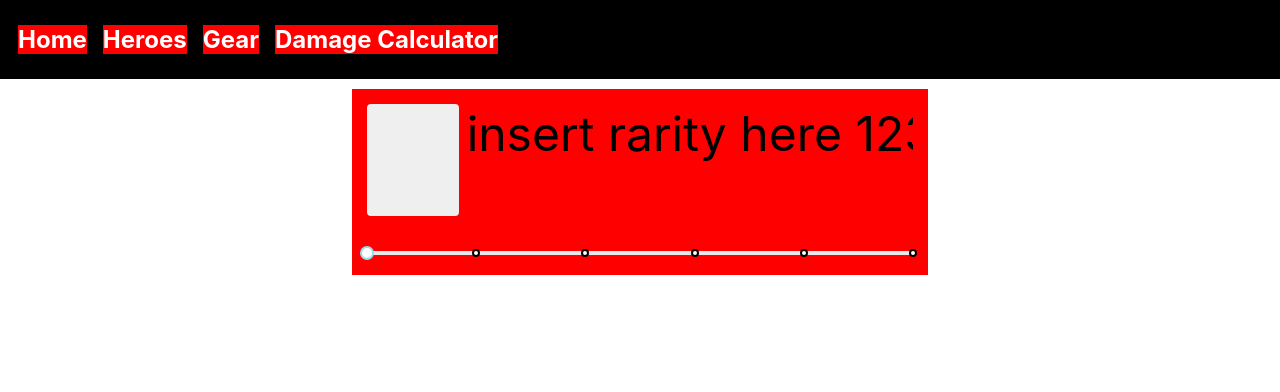
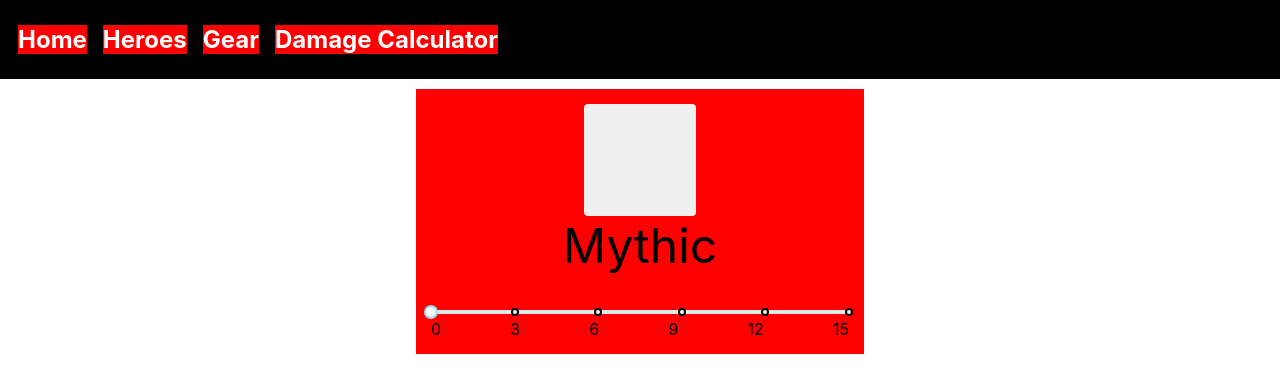
Before and after one commit to Cameronl14320/epic7-helper, a Next.js app: page /Gear/gear in a window 1280 px wide. Shown: the top 392 px of the page. Built offline with nearby package versions, Linux system fonts and the light colour scheme.

Commit message:
Slider stylized

```diff
--- a/pages/Gear/gear.tsx
+++ b/pages/Gear/gear.tsx
@@ -1,7 +1,8 @@
 import React from 'react'
 import { Box, Text, Button } from 'rebass'
-import Slider from 'rc-slider';
-import 'rc-slider/assets/index.css';
+import {Label} from '@rebass/forms'
+import Slider from 'rc-slider'
+import 'rc-slider/assets/index.css'
 import theme from '../../styles/theme'
 
 
@@ -17,20 +18,18 @@ const gearStyle = {
         display: 'grid',
         color: 'black',
         background: theme.colors.test,
-        width: ['90vw', '80vw', '45vw'],
+        width: ['90vw', '80vw', '35vw'],
 
         firstRow: {
-            display: 'flex',
-            columnGap: '0px',
             gridRow: '1',
             margin: '15px',
             whiteSpace: 'nowrap',
             overflow: 'hidden',
+            justifyContent: 'center',
 
             rarityContainer: {
-                display: 'inline-flex',
-                gridRow: '1',
-                gridColumn: '1',
+                display: 'flex',
+                justifyContent: 'center',
                 rarityIcon: {
                     width: ['5em', '6em', '7em'],
                     height: ['5em', '6em', '7em'],
@@ -38,17 +37,14 @@ const gearStyle = {
             },
 
             gearText: {
-                marginLeft: 2,
-                display: 'inline',
-                gridRow: '1',
-                gridColumn: '2',
+                display: 'block',
+                textAlign: 'center',
                 color: 'black',
                 fontSize: [5, 6],
             }
         },
 
         secondRow: {
-            gridColumn: '1',
             gridRow: '2',
             margin: '15px',
         }
@@ -65,7 +61,7 @@ export default function Gear() {
                         <Button className="rarityIcon" sx={gearStyle.grid.firstRow.rarityContainer.rarityIcon}/>
                     </Box>
                     <Box className="gearText" sx={gearStyle.grid.firstRow.gearText}>
-                        insert rarity here 123123
+                        Mythic
                     </Box>
                 </Box>
 
@@ -79,6 +75,17 @@ export default function Gear() {
                             dotStyle={{borderColor: 'black'}}
                             activeDotStyle={{borderColor: 'blue'}}
                         />
+                        <Box sx={{
+                            display: 'flex',
+                            justifyContent: 'space-between'
+                        }}>
+                            <Text>0</Text>
+                            <Text>3</Text>
+                            <Text>6</Text>
+                            <Text>9</Text>
+                            <Text>12</Text>
+                            <Text>15</Text>
+                        </Box>
                     </Box>
                 </Box>
             </Box>
--- a/styles/slider.css
+++ /dev/null
@@ -1,254 +0,0 @@
-.rc-slider {
-    position: relative;
-    height: 14px;
-    padding: 5px 0;
-    width: 100%;
-    border-radius: 6px;
-    touch-action: none;
-    box-sizing: border-box;
-    -webkit-tap-highlight-color: rgba(0, 0, 0, 0);
-  }
-  .rc-slider * {
-    box-sizing: border-box;
-    -webkit-tap-highlight-color: rgba(0, 0, 0, 0);
-  }
-  .rc-slider-rail {
-    position: absolute;
-    width: 100%;
-    background-color: #e9e9e9;
-    height: 4px;
-    border-radius: 6px;
-  }
-  .rc-slider-track {
-    position: absolute;
-    left: 0;
-    height: 4px;
-    border-radius: 6px;
-    background-color: #abe2fb;
-  }
-  .rc-slider-handle {
-    position: absolute;
-    width: 14px;
-    height: 14px;
-    cursor: pointer;
-    cursor: -webkit-grab;
-    margin-top: -5px;
-    cursor: grab;
-    border-radius: 50%;
-    border: solid 2px #96dbfa;
-    background-color: #fff;
-    touch-action: pan-x;
-  }
-  .rc-slider-handle-dragging.rc-slider-handle-dragging.rc-slider-handle-dragging {
-    border-color: #57c5f7;
-    box-shadow: 0 0 0 5px #96dbfa;
-  }
-  .rc-slider-handle:focus {
-    outline: none;
-  }
-  .rc-slider-handle-click-focused:focus {
-    border-color: #96dbfa;
-    box-shadow: unset;
-  }
-  .rc-slider-handle:hover {
-    border-color: #57c5f7;
-  }
-  .rc-slider-handle:active {
-    border-color: #57c5f7;
-    box-shadow: 0 0 5px #57c5f7;
-    cursor: -webkit-grabbing;
-    cursor: grabbing;
-  }
-  .rc-slider-mark {
-    position: absolute;
-    top: 18px;
-    left: 0;
-    width: 100%;
-    font-size: 12px;
-  }
-  .rc-slider-mark-text {
-    position: absolute;
-    display: inline-block;
-    vertical-align: middle;
-    text-align: center;
-    cursor: pointer;
-    color: #999;
-  }
-  .rc-slider-mark-text-active {
-    color: #666;
-  }
-  .rc-slider-step {
-    position: absolute;
-    width: 100%;
-    height: 4px;
-    background: transparent;
-  }
-  .rc-slider-dot {
-    position: absolute;
-    bottom: -2px;
-    margin-left: -4px;
-    width: 8px;
-    height: 8px;
-    border: 2px solid #e9e9e9;
-    background-color: #fff;
-    cursor: pointer;
-    border-radius: 50%;
-    vertical-align: middle;
-  }
-  .rc-slider-dot-active {
-    border-color: #96dbfa;
-  }
-  .rc-slider-dot-reverse {
-    margin-right: -4px;
-  }
-  .rc-slider-disabled {
-    background-color: #e9e9e9;
-  }
-  .rc-slider-disabled .rc-slider-track {
-    background-color: #ccc;
-  }
-  .rc-slider-disabled .rc-slider-handle,
-  .rc-slider-disabled .rc-slider-dot {
-    border-color: #ccc;
-    box-shadow: none;
-    background-color: #fff;
-    cursor: not-allowed;
-  }
-  .rc-slider-disabled .rc-slider-mark-text,
-  .rc-slider-disabled .rc-slider-dot {
-    cursor: not-allowed !important;
-  }
-  .rc-slider-vertical {
-    width: 14px;
-    height: 100%;
-    padding: 0 5px;
-  }
-  .rc-slider-vertical .rc-slider-rail {
-    height: 100%;
-    width: 4px;
-  }
-  .rc-slider-vertical .rc-slider-track {
-    left: 5px;
-    bottom: 0;
-    width: 4px;
-  }
-  .rc-slider-vertical .rc-slider-handle {
-    margin-left: -5px;
-    touch-action: pan-y;
-  }
-  .rc-slider-vertical .rc-slider-mark {
-    top: 0;
-    left: 18px;
-    height: 100%;
-  }
-  .rc-slider-vertical .rc-slider-step {
-    height: 100%;
-    width: 4px;
-  }
-  .rc-slider-vertical .rc-slider-dot {
-    left: 2px;
-    margin-bottom: -4px;
-  }
-  .rc-slider-vertical .rc-slider-dot:first-child {
-    margin-bottom: -4px;
-  }
-  .rc-slider-vertical .rc-slider-dot:last-child {
-    margin-bottom: -4px;
-  }
-  .rc-slider-tooltip-zoom-down-enter,
-  .rc-slider-tooltip-zoom-down-appear {
-    animation-duration: 0.3s;
-    animation-fill-mode: both;
-    display: block !important;
-    animation-play-state: paused;
-  }
-  .rc-slider-tooltip-zoom-down-leave {
-    animation-duration: 0.3s;
-    animation-fill-mode: both;
-    display: block !important;
-    animation-play-state: paused;
-  }
-  .rc-slider-tooltip-zoom-down-enter.rc-slider-tooltip-zoom-down-enter-active,
-  .rc-slider-tooltip-zoom-down-appear.rc-slider-tooltip-zoom-down-appear-active {
-    animation-name: rcSliderTooltipZoomDownIn;
-    animation-play-state: running;
-  }
-  .rc-slider-tooltip-zoom-down-leave.rc-slider-tooltip-zoom-down-leave-active {
-    animation-name: rcSliderTooltipZoomDownOut;
-    animation-play-state: running;
-  }
-  .rc-slider-tooltip-zoom-down-enter,
-  .rc-slider-tooltip-zoom-down-appear {
-    transform: scale(0, 0);
-    animation-timing-function: cubic-bezier(0.23, 1, 0.32, 1);
-  }
-  .rc-slider-tooltip-zoom-down-leave {
-    animation-timing-function: cubic-bezier(0.755, 0.05, 0.855, 0.06);
-  }
-  @keyframes rcSliderTooltipZoomDownIn {
-    0% {
-      opacity: 0;
-      transform-origin: 50% 100%;
-      transform: scale(0, 0);
-    }
-    100% {
-      transform-origin: 50% 100%;
-      transform: scale(1, 1);
-    }
-  }
-  @keyframes rcSliderTooltipZoomDownOut {
-    0% {
-      transform-origin: 50% 100%;
-      transform: scale(1, 1);
-    }
-    100% {
-      opacity: 0;
-      transform-origin: 50% 100%;
-      transform: scale(0, 0);
-    }
-  }
-  .rc-slider-tooltip {
-    position: absolute;
-    left: -9999px;
-    top: -9999px;
-    visibility: visible;
-    box-sizing: border-box;
-    -webkit-tap-highlight-color: rgba(0, 0, 0, 0);
-  }
-  .rc-slider-tooltip * {
-    box-sizing: border-box;
-    -webkit-tap-highlight-color: rgba(0, 0, 0, 0);
-  }
-  .rc-slider-tooltip-hidden {
-    display: none;
-  }
-  .rc-slider-tooltip-placement-top {
-    padding: 4px 0 8px 0;
-  }
-  .rc-slider-tooltip-inner {
-    padding: 6px 2px;
-    min-width: 24px;
-    height: 24px;
-    font-size: 12px;
-    line-height: 1;
-    color: #fff;
-    text-align: center;
-    text-decoration: none;
-    background-color: #6c6c6c;
-    border-radius: 6px;
-    box-shadow: 0 0 4px #d9d9d9;
-  }
-  .rc-slider-tooltip-arrow {
-    position: absolute;
-    width: 0;
-    height: 0;
-    border-color: transparent;
-    border-style: solid;
-  }
-  .rc-slider-tooltip-placement-top .rc-slider-tooltip-arrow {
-    bottom: 4px;
-    left: 50%;
-    margin-left: -4px;
-    border-width: 4px 4px 0;
-    border-top-color: #6c6c6c;
-  }
```
